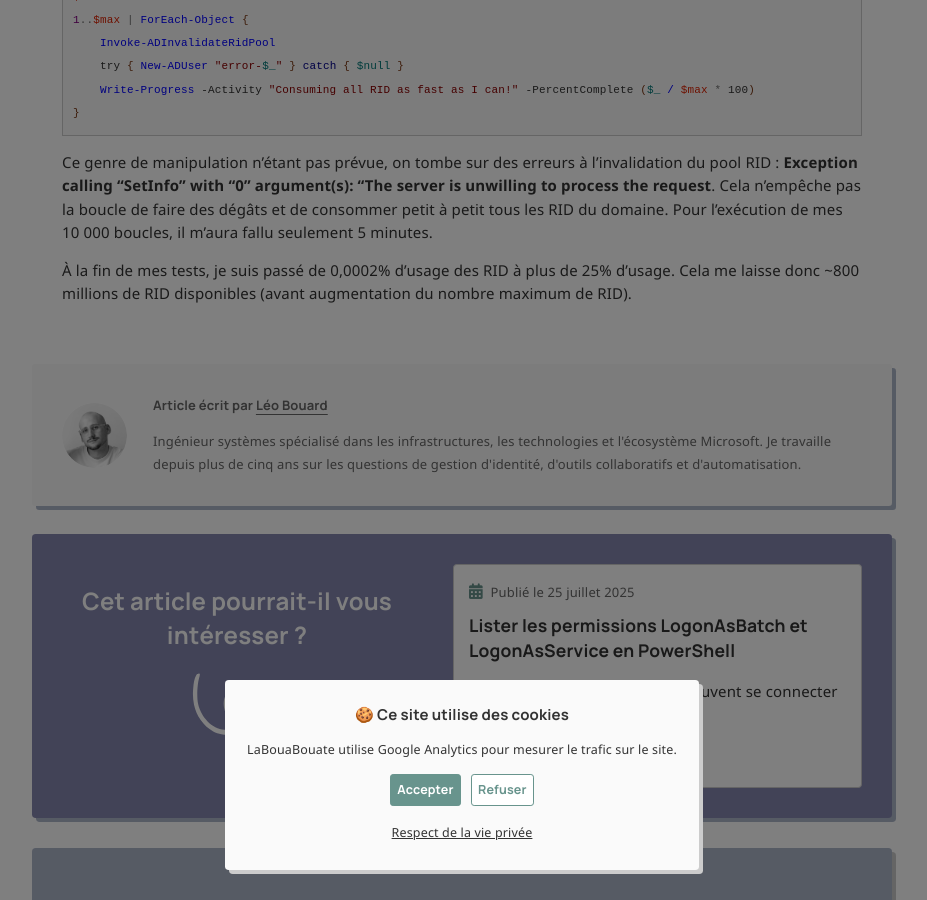
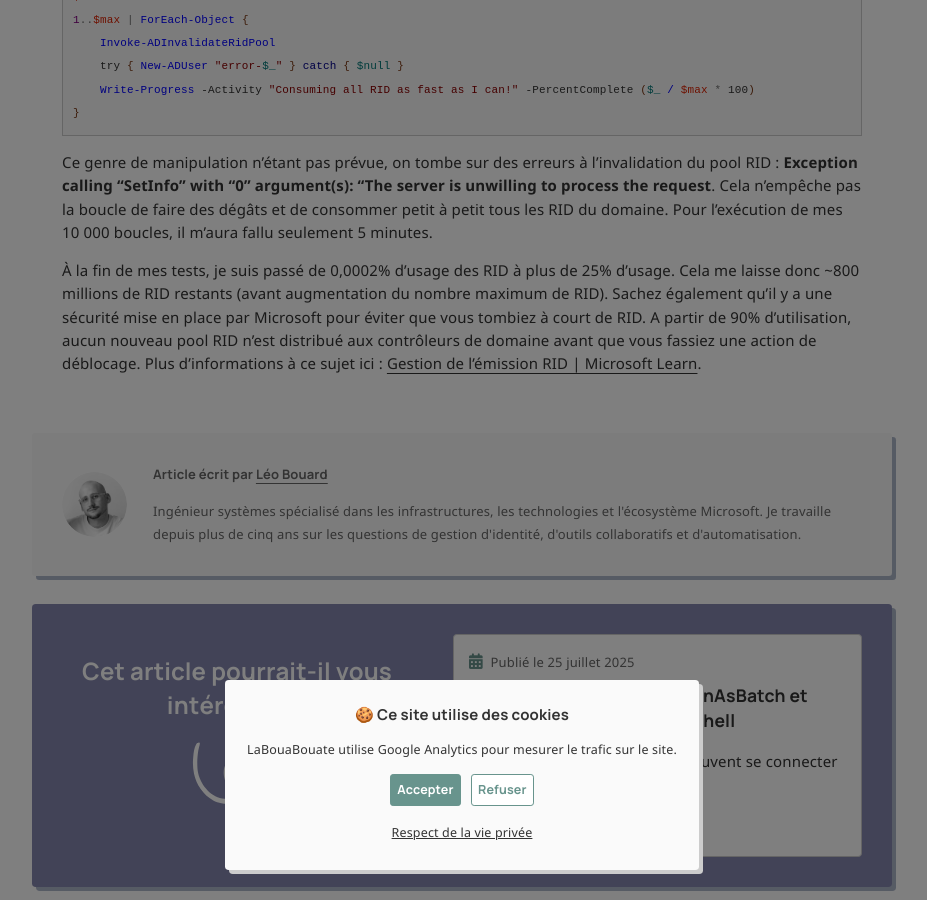
Before and after one commit to leobouard/leobouard.github.io, a Jekyll site: the page built from _posts/2025-10-23-epuisement-pool-rid.md, in a window 1280 px wide and 900 px high, scrolled down 8730 px. Shown: the whole window, without its empty margins (178-1105 px from the left). Built offline with Jekyll 4.4.1, drawn with Linux system fonts in a browser that asks for light colours; nearby versions of some CDN libraries; some web fonts are replaced; comment, search, counter and statistics services are not loaded.

Commit message:
Update 2025-10-23-epuisement-pool-rid.md

```diff
--- a/_posts/2025-10-23-epuisement-pool-rid.md
+++ b/_posts/2025-10-23-epuisement-pool-rid.md
@@ -279,4 +279,4 @@ $max = 10000
 
 Ce genre de manipulation n'étant pas prévue, on tombe sur des erreurs à l'invalidation du pool RID : **Exception calling "SetInfo" with "0" argument(s): "The server is unwilling to process the request**. Cela n'empêche pas la boucle de faire des dégâts et de consommer petit à petit tous les RID du domaine. Pour l'exécution de mes 10 000 boucles, il m'aura fallu seulement 5 minutes.
 
-À la fin de mes tests, je suis passé de 0,0002% d'usage des RID à plus de 25% d'usage. Cela me laisse donc ~800 millions de RID disponibles (avant augmentation du nombre maximum de RID).
+À la fin de mes tests, je suis passé de 0,0002% d'usage des RID à plus de 25% d'usage. Cela me laisse donc ~800 millions de RID restants (avant augmentation du nombre maximum de RID). Sachez également qu'il y a une sécurité mise en place par Microsoft pour éviter que vous tombiez à court de RID. A partir de 90% d'utilisation, aucun nouveau pool RID n'est distribué aux contrôleurs de domaine avant que vous fassiez une action de déblocage. Plus d'informations à ce sujet ici : [Gestion de l'émission RID \| Microsoft Learn](https://learn.microsoft.com/fr-fr/windows-server/identity/ad-ds/manage/managing-rid-issuance).
```
